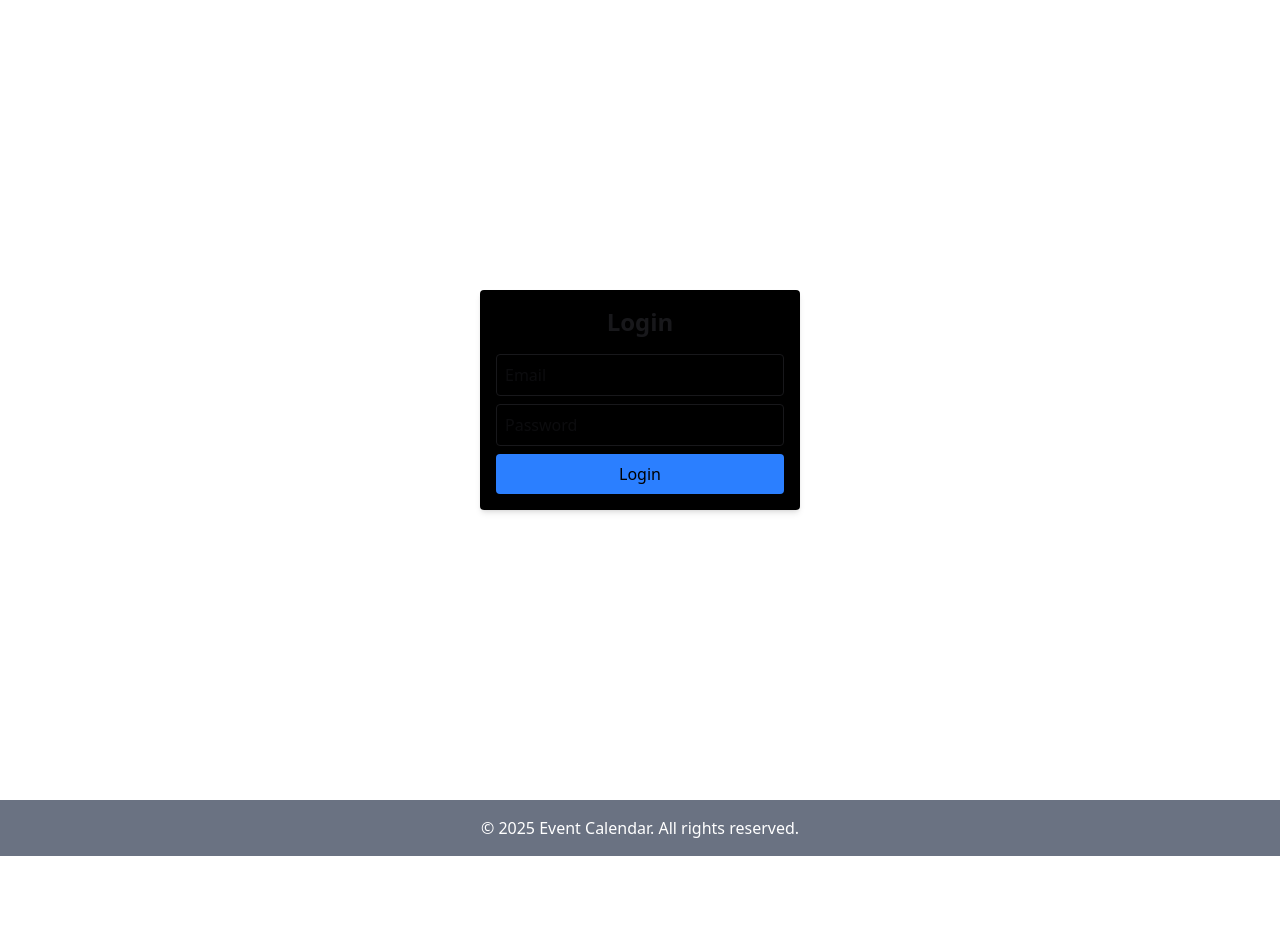
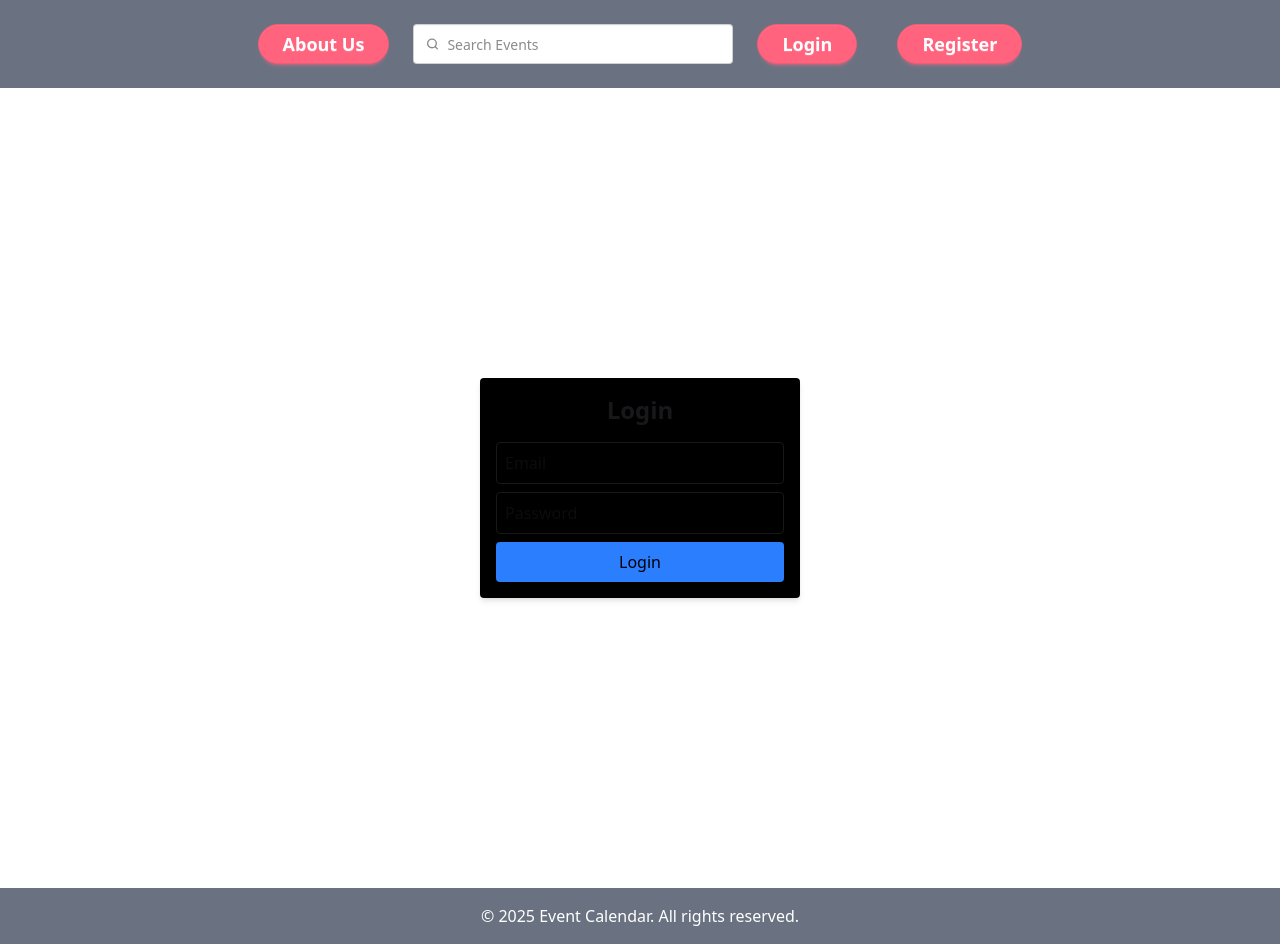
Before and after one commit to A67-JS-FinalProject/Event-Calendar-Project, a React (Vite) app in the folder event-calendar/: page /login in a window 1280 px wide. Before the commit the page ends 856 px from the top, so only its background shows below. Built offline with nearby package versions, Linux system fonts and the light colour scheme.

Commit message:
Add public navigation bar to login component

```diff
--- a/event-calendar/src/components/Login/Login.jsx
+++ b/event-calendar/src/components/Login/Login.jsx
@@ -3,6 +3,7 @@ import { useContext, useEffect, useState } from "react";
 import { getUserByEmail } from "../../services/usersService.js";
 import { AppContext } from "../../store/app.context.js";
 import { useNavigate } from "react-router-dom";
+import NavBarPublic from "../NavBarPublic/NavBarPublic.jsx";
 
 const Login = () => {
   const [email, setEmail] = useState("");
@@ -47,10 +48,13 @@ const Login = () => {
   }, [userCredentials]);
 
   return (
+    <>
+      <NavBarPublic />
       <div className="flex justify-center items-center min-h-screen">
         <form
           className="flex flex-col p-4 w-80 bg-black shadow-md rounded"
-        onSubmit={handleSubmit}>
+          onSubmit={handleSubmit}
+        >
           <h2 className="text-2xl font-bold mb-4 text-center">Login</h2>
           <input
             type="email"
@@ -66,9 +70,12 @@ const Login = () => {
             placeholder="Password"
             className="mb-2 p-2 border rounded"
           />
-        <button type="submit" className="p-2 bg-blue-500 text-black rounded">Login</button>
+          <button type="submit" className="p-2 bg-blue-500 text-black rounded">
+            Login
+          </button>
         </form>
       </div>
+    </>
   );
 };
 
```
Lines whose indentation alone changed are shown as unchanged.
